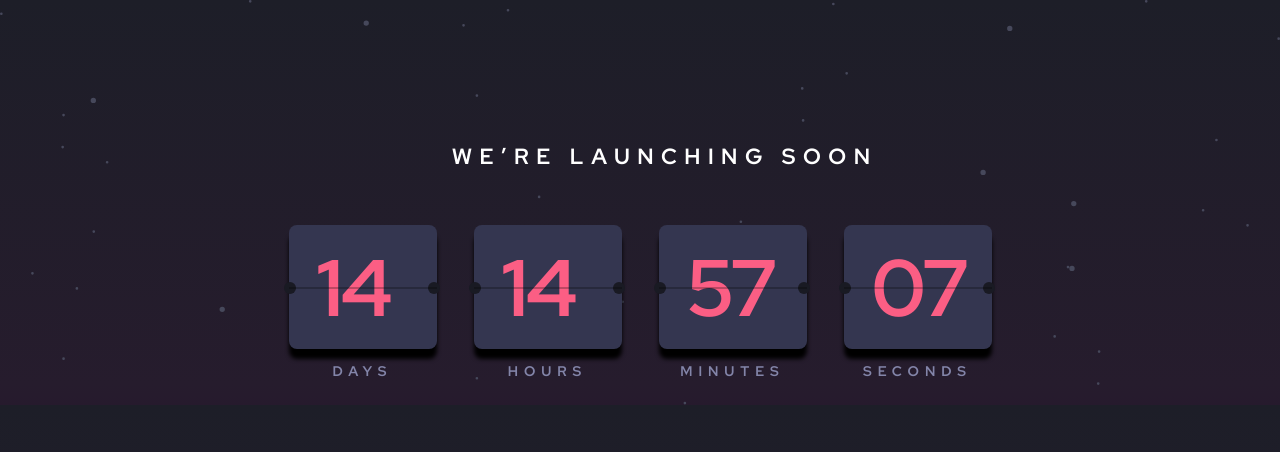
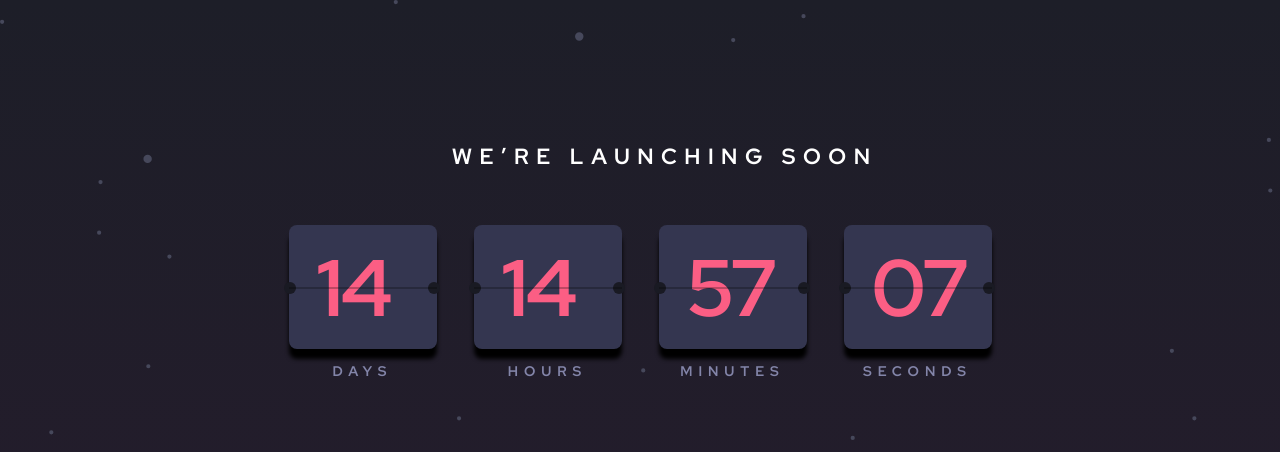
Before and after one commit to anano303/count, a plain HTML site: page index.html in a window 1280 px wide. Shown: the top 452 px of the page. Drawn offline with Linux system fonts and the light colour scheme.

Commit message:
commit changes

```diff
--- a/style.css
+++ b/style.css
@@ -29,7 +29,7 @@ body {
 .content {
   min-width: 375px;
   padding: 24px;
-  max-height: 100vh;
+  min-height: 100vh;
 }
 h1 {
   font-weight: 700;
```
Also changed, not shown: index.html (+1 -1 lines).
